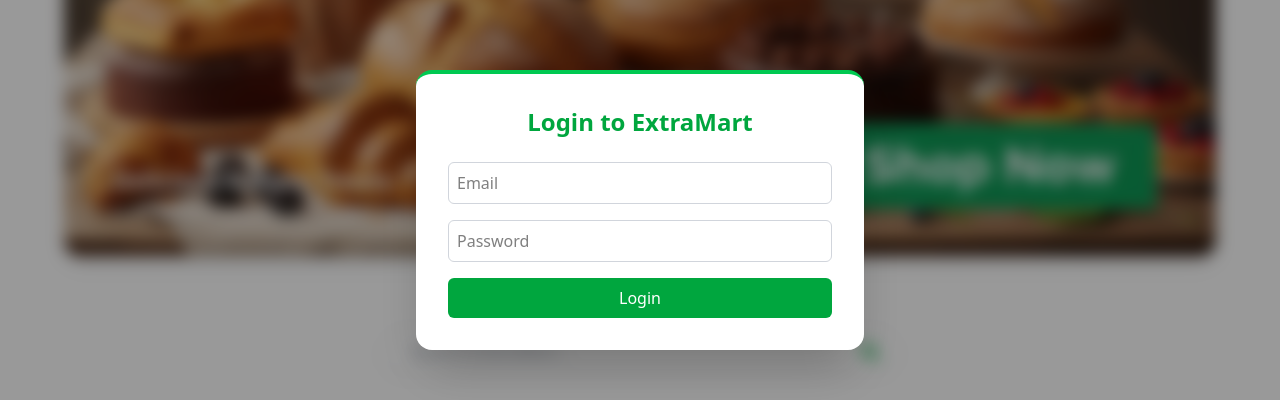
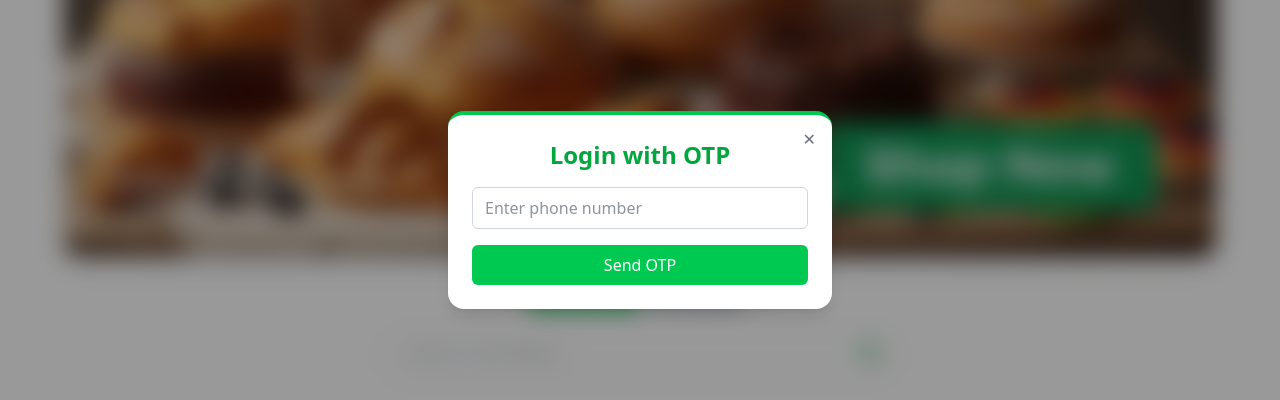
Before and after one commit to Tharunteja-pellakuru/EMart_Frontend, a React (Vite) app: page /login in a window 1280 px wide. Shown: the part 190-590 px from the top of the page. Built offline with nearby package versions, Linux system fonts and the light colour scheme.

Commit message:
Authentication

```diff
--- a/package.json
+++ b/package.json
@@ -13,6 +13,7 @@
     "@reduxjs/toolkit": "^2.9.2",
     "@tailwindcss/vite": "^4.1.16",
     "axios": "^1.13.1",
+    "firebase": "^12.5.0",
     "framer-motion": "^12.23.24",
     "react": "^19.1.1",
     "react-dom": "^19.1.1",
--- a/src/components/Login.jsx
+++ b/src/components/Login.jsx
@@ -1,51 +1,130 @@
-// src/components/Login.jsx
+import { useState } from "react";
+import {
+  auth,
+  RecaptchaVerifier,
+  signInWithPhoneNumber,
+} from "../firebaseConfig";
+
+import { useDispatch } from "react-redux";
+import { login } from "../features/authSlice";
 import { useNavigate } from "react-router-dom";
-import { useEffect } from "react";
 
 const Login = () => {
+  const [phone, setPhone] = useState("");
+  const [otp, setOtp] = useState("");
+  const [confirmationResult, setConfirmationResult] = useState(null);
+  const [message, setMessage] = useState("");
+  const dispatch = useDispatch();
   const navigate = useNavigate();
 
-  // Close on ESC
-  useEffect(() => {
-    const handleEsc = (e) => e.key === "Escape" && navigate("/");
-    window.addEventListener("keydown", handleEsc);
-    return () => window.removeEventListener("keydown", handleEsc);
-  }, [navigate]);
+  const handleClose = () => navigate("/");
 
-  // Close on background click
-  const handleBackgroundClick = (e) => {
-    if (e.target.id === "login-overlay") navigate("/");
+  const setupRecaptcha = () => {
+    window.recaptchaVerifier = new RecaptchaVerifier(
+      auth,
+      "recaptcha-container",
+      {
+        size: "invisible",
+      }
+    );
+  };
+
+  const sendOtp = async (e) => {
+    e.preventDefault();
+    if (!phone) return setMessage("Please enter a valid phone number");
+
+    setupRecaptcha();
+    const appVerifier = window.recaptchaVerifier;
+
+    try {
+      const result = await signInWithPhoneNumber(
+        auth,
+        "+91" + phone,
+        appVerifier
+      );
+      setConfirmationResult(result);
+      setMessage("OTP sent successfully!");
+    } catch (error) {
+      setMessage(error.message);
+    }
+  };
+
+  const verifyOtp = async (e) => {
+    e.preventDefault();
+    if (!otp || !confirmationResult) return setMessage("Enter valid OTP");
+
+    try {
+      const userCred = await confirmationResult.confirm(otp);
+      const user = {
+        phone: userCred.user.phoneNumber,
+        uid: userCred.user.uid,
+      };
+      dispatch(loginSuccess(user));
+      setMessage("Login successful!");
+      navigate("/");
+    } catch (error) {
+      setMessage("Invalid OTP, please try again");
+    }
   };
 
   return (
+    <div className="fixed inset-0 z-50 flex items-center justify-center">
       <div
-      id="login-overlay"
-      onClick={handleBackgroundClick}
-      className="fixed inset-0 flex items-center justify-center bg-black/40 backdrop-blur-sm z-50 transition-all"
-    >
-      <div className="bg-white w-[90%] max-w-md p-8 rounded-2xl shadow-2xl border-t-4 border-green-500 animate-fadeIn">
-        <h2 className="text-2xl font-semibold text-center text-green-600 mb-6">
-          Login to ExtraMart
+        className="absolute inset-0 bg-black/40 backdrop-blur-md"
+        onClick={handleClose}
+      ></div>
+
+      <div className="relative bg-white text-gray-800 rounded-2xl shadow-lg w-96 p-6 z-50 border-t-4 border-green-500">
+        <h2 className="text-2xl font-semibold text-green-600 mb-4 text-center">
+          Login with OTP
         </h2>
 
-        <form className="flex flex-col gap-4">
+        {!confirmationResult ? (
+          <form onSubmit={sendOtp} className="space-y-4">
             <input
-            type="email"
-            placeholder="Email"
-            className="border border-gray-300 rounded-md p-2 focus:outline-none focus:ring-2 focus:ring-green-400"
-          />
-          <input
-            type="password"
-            placeholder="Password"
-            className="border border-gray-300 rounded-md p-2 focus:outline-none focus:ring-2 focus:ring-green-400"
+              type="tel"
+              value={phone}
+              onChange={(e) => setPhone(e.target.value)}
+              className="w-full border border-gray-300 rounded-md px-3 py-2 focus:outline-none focus:ring-2 focus:ring-green-400"
+              placeholder="Enter phone number"
             />
             <button
               type="submit"
-            className="bg-green-600 text-white py-2 rounded-md hover:bg-green-700 transition"
+              className="w-full bg-green-500 text-white py-2 rounded-md hover:bg-green-600 transition"
             >
-            Login
+              Send OTP
             </button>
           </form>
+        ) : (
+          <form onSubmit={verifyOtp} className="space-y-4">
+            <input
+              type="text"
+              value={otp}
+              onChange={(e) => setOtp(e.target.value)}
+              className="w-full border border-gray-300 rounded-md px-3 py-2 focus:outline-none focus:ring-2 focus:ring-green-400"
+              placeholder="Enter OTP"
+            />
+            <button
+              type="submit"
+              className="w-full bg-green-500 text-white py-2 rounded-md hover:bg-green-600 transition"
+            >
+              Verify OTP
+            </button>
+          </form>
+        )}
+
+        {message && (
+          <p className="text-sm text-center mt-2 text-green-600">{message}</p>
+        )}
+
+        <div id="recaptcha-container"></div>
+
+        <button
+          onClick={handleClose}
+          className="absolute top-3 right-4 text-gray-500 hover:text-gray-700"
+        >
+          ✕
+        </button>
       </div>
     </div>
   );
--- a/src/features/authSlice.js
+++ b/src/features/authSlice.js
@@ -1,7 +1,8 @@
+// src/features/authSlice.js
 import { createSlice } from "@reduxjs/toolkit";
 
 const initialState = {
-  user: null,
+  user: JSON.parse(localStorage.getItem("user")) || null,
 };
 
 const authSlice = createSlice({
@@ -10,9 +11,11 @@
   reducers: {
     login: (state, action) => {
       state.user = action.payload;
+      localStorage.setItem("user", JSON.stringify(action.payload));
     },
     logout: (state) => {
       state.user = null;
+      localStorage.removeItem("user");
     },
   },
 });
--- /dev/null
+++ b/src/firebaseConfig.js
@@ -0,0 +1,29 @@
+// Import the functions you need from the SDKs you need
+import { initializeApp } from "firebase/app";
+import { getAnalytics } from "firebase/analytics";
+import {
+  getAuth,
+  RecaptchaVerifier,
+  signInWithPhoneNumber,
+} from "firebase/auth";
+
+// TODO: Add SDKs for Firebase products that you want to use
+// https://firebase.google.com/docs/web/setup#available-libraries
+
+// Your web app's Firebase configuration
+// For Firebase JS SDK v7.20.0 and later, measurementId is optional
+const firebaseConfig = {
+  apiKey: "AIzaSyCsZT7kchSvao4z9rigqz6w1p8zpANHO2Y",
+  authDomain: "emart-dceb9.firebaseapp.com",
+  projectId: "emart-dceb9",
+  storageBucket: "emart-dceb9.firebasestorage.app",
+  messagingSenderId: "598518619157",
+  appId: "1:598518619157:web:bd71e79c7676180479c21c",
+  measurementId: "G-G6F3E2M0T7",
+};
+
+// Initialize Firebase
+const app = initializeApp(firebaseConfig);
+const analytics = getAnalytics(app);
+const auth = getAuth(app);
+export { app, auth, RecaptchaVerifier, signInWithPhoneNumber };
```
Also changed, not shown: 1 other file (tests, documents, lock files or other folders). Lines whose indentation alone changed are shown as unchanged.
